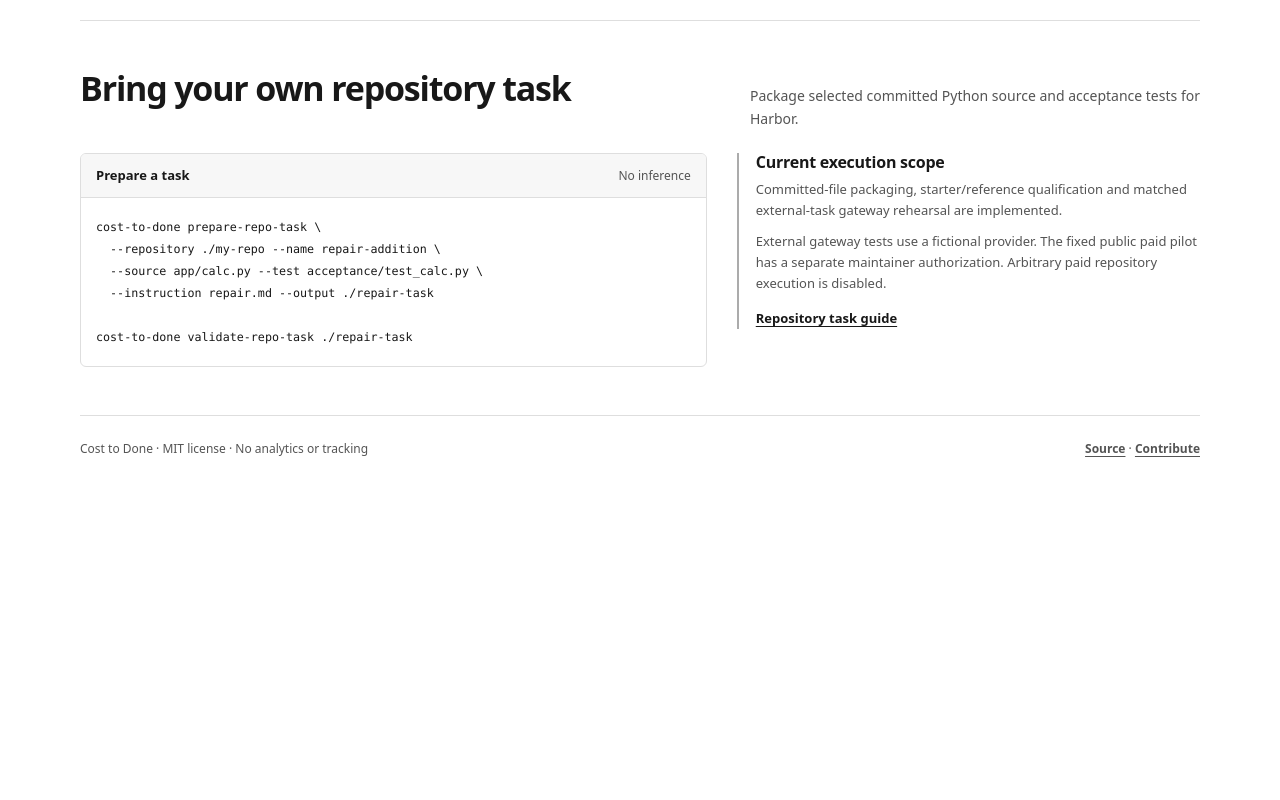
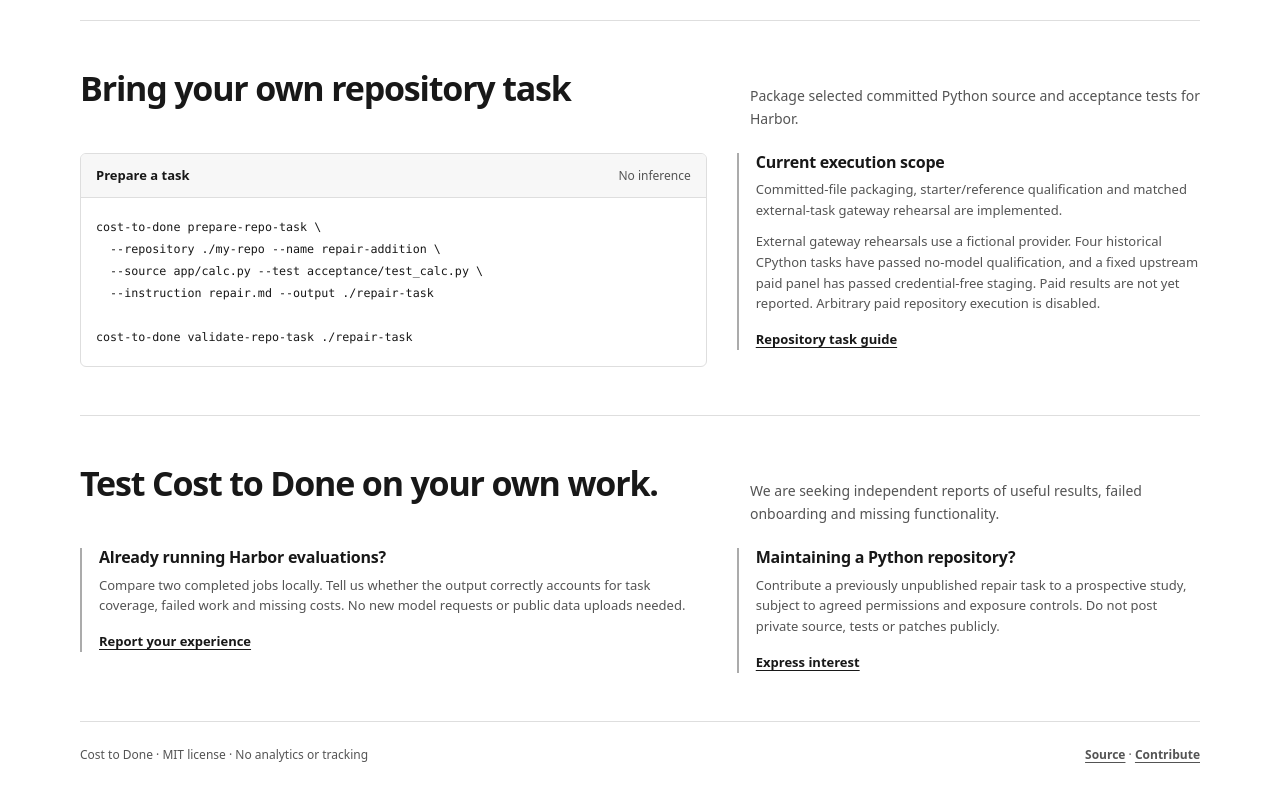
Before and after one commit to fraware/cost-to-done, a plain HTML site: page docs/index.html in a window 1280 px wide. Shown: the part 2479-3279 px from the top of the page. Before the commit the page ends 2974 px from the top, so only its background shows below. Drawn offline with Linux system fonts and the light colour scheme.

Commit message:
Connect public benchmark exploration to independent developer evaluation and maintainer recruitment

```diff
--- a/docs/index.html
+++ b/docs/index.html
@@ -47,7 +47,7 @@ cost-to-done demo --output demo.html</code></pre><p class="code-foot">Open demo.
 <div class="section-links"><a href="report.html">View synthetic sample report</a><a href="https://github.com/fraware/cost-to-done/blob/main/docs/compare-harbor.md">Harbor comparison guide</a><a href="https://github.com/fraware/cost-to-done#readme">Installation instructions</a><a href="https://github.com/fraware/cost-to-done/releases/tag/v0.1.0">v0.1.0 release</a></div>
 </section>
 
-<section class="section" aria-labelledby="external-title"><div class="section-header"><h2 id="external-title">Terminal-Bench 4.1 economics</h2><p>32 external submission records and 10,560 recorded trials, analyzed from pinned aggregate metadata.</p></div><p>GPT-6.2 Sol and Astra with Codex recorded 203 and 205 accepted trials, with reported inference costs per accepted trial of $1.72 and $6.87. Cost completeness, retry expenditure and paired task support have not been independently verified.</p><div class="section-links"><a href="terminal-bench.html">Explore all 32 records</a><a href="data/terminal-bench-4-1.json">Download derived data</a></div></section>
+<section class="section" aria-labelledby="external-title"><div class="section-header"><h2 id="external-title">Terminal-Bench 4.1 economics</h2><p>32 external submission records and 10,560 recorded trials, analyzed from pinned aggregate metadata.</p></div><p>GPT-6.2 Sol and Astra with Codex recorded 203 and 205 accepted trials, with reported inference costs per accepted trial of $1.72 and $6.87. Cost completeness, retry expenditure and paired task support have not been independently verified.</p><div class="section-links"><a href="terminal-bench.html">Explore and filter all 32 records</a><a href="data/terminal-bench-4-1.json">Download derived data</a></div></section>
 
 <section class="section" id="pilot" aria-labelledby="pilot-title">
 <div class="section-header"><h2 id="pilot-title">Experimental evidence</h2><p>Two separate real-provider cohorts recorded 24 November 2026 UTC. Each has its own experimental scope.</p></div>
@@ -87,9 +87,15 @@ cost-to-done demo --output demo.html</code></pre><p class="code-foot">Open demo.
   --instruction repair.md --output ./repair-task
 
 cost-to-done validate-repo-task ./repair-task</code></pre></div>
-<div class="repo-status"><h3>Current execution scope</h3><p>Committed-file packaging, starter/reference qualification and matched external-task gateway rehearsal are implemented.</p><p>External gateway tests use a fictional provider. The fixed public paid pilot has a separate maintainer authorization. Arbitrary paid repository execution is disabled.</p><div class="section-links"><a href="https://github.com/fraware/cost-to-done/blob/main/docs/repository-task.md">Repository task guide</a></div></div>
+<div class="repo-status"><h3>Current execution scope</h3><p>Committed-file packaging, starter/reference qualification and matched external-task gateway rehearsal are implemented.</p><p>External gateway rehearsals use a fictional provider. Four historical CPython tasks have passed no-model qualification, and a fixed upstream paid panel has passed credential-free staging. Paid results are not yet reported. Arbitrary paid repository execution is disabled.</p><div class="section-links"><a href="https://github.com/fraware/cost-to-done/blob/main/docs/repository-task.md">Repository task guide</a></div></div>
 </div>
 </section>
+<section class="section" id="participate" aria-labelledby="participate-title">
+<div class="section-header"><h2 id="participate-title">Test Cost to Done on your own work.</h2><p>We are seeking independent reports of useful results, failed onboarding and missing functionality.</p></div>
+<div class="repo-grid">
+<div class="repo-status"><h3>Already running Harbor evaluations?</h3><p>Compare two completed jobs locally. Tell us whether the output correctly accounts for task coverage, failed work and missing costs. No new model requests or public data uploads needed.</p><div class="section-links"><a href="https://github.com/fraware/cost-to-done/issues/46">Report your experience</a></div></div>
+<div class="repo-status"><h3>Maintaining a Python repository?</h3><p>Contribute a previously unpublished repair task to a prospective study, subject to agreed permissions and exposure controls. Do not post private source, tests or patches publicly.</p><div class="section-links"><a href="https://github.com/fraware/cost-to-done/issues/54">Express interest</a></div></div>
+</div></section>
 </main>
 <footer class="container site-footer"><span>Cost to Done · MIT license · No analytics or tracking</span><span><a href="https://github.com/fraware/cost-to-done">Source</a> · <a href="https://github.com/fraware/cost-to-done/blob/main/CONTRIBUTING.md">Contribute</a></span></footer>
 </body>
```
